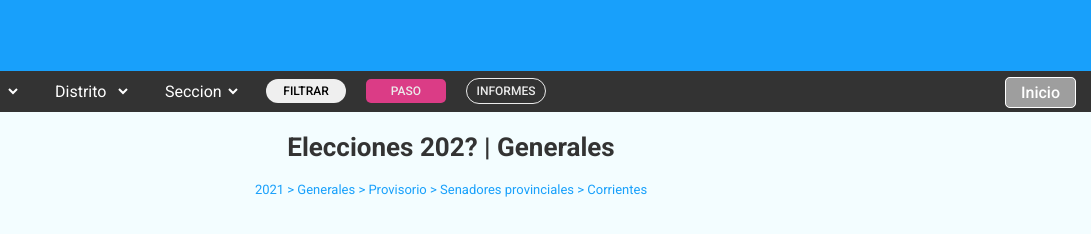
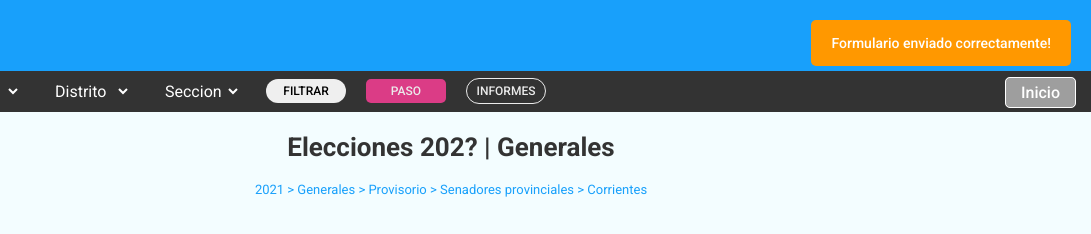
Before and after one commit to Nachobastianelli/FinalLab, a website: page hmtl/generales.html in a window 1280 px wide. Both pictures are taken after a click on the button "FILTRAR". Shown: the top 234 px of the page, 189-1280 px from the left. Drawn offline with Linux system fonts and the light colour scheme.

Commit message:
Carga de componente para mostrar alertas temporales

```diff
--- a/css/common.css
+++ b/css/common.css
@@ -242,3 +242,68 @@ footer {
 .container-secundario-der-card3 {
   background-color: var(--morado);
 }
+
+.alert-container {
+  position: fixed;
+  top: 20px;
+  right: 20px;
+  z-index: 1500;
+  display: flex;
+  flex-direction: column;
+  gap: 10px;
+}
+
+.alert {
+  display: flex;
+  align-items: center;
+  justify-content: space-between;
+  min-width: 250px;
+  max-width: 400px;
+  padding: 15px 20px;
+  border-radius: 5px;
+  font-size: 14px;
+  font-weight: 500;
+  color: white;
+  animation: fadeInOut 4s ease forwards;
+}
+
+.alert.success {
+  background-color: #4caf50;
+}
+
+.alert.error {
+  background-color: #f44336;
+}
+
+.alert.info {
+  background-color: #2196f3;
+}
+
+.alert.warning {
+  background-color: #ff9800;
+}
+
+.alert .close-btn {
+  cursor: pointer;
+  font-size: 16px;
+  margin-left: 15px;
+  background: none;
+  border: none;
+  color: white;
+}
+
+@keyframes fadeInOut {
+  0% {
+    opacity: 0;
+    transform: translateY(-20px);
+  }
+  10%,
+  90% {
+    opacity: 1;
+    transform: translateY(0);
+  }
+  100% {
+    opacity: 0;
+    transform: translateY(-20px);
+  }
+}
--- a/hmtl/generales.html
+++ b/hmtl/generales.html
@@ -9,6 +9,7 @@
     <link rel="stylesheet" href="../css/pages/generales-paso.css" />
   </head>
   <body>
+    <div class="alert-container" id="alert-container"></div>
     <header>
       <div class="header">
         <div class="container-logo">
@@ -294,5 +295,16 @@
         </div>
       </div>
     </footer>
+
+    <!-- Prueba del componente showAlert.js -->
+
+    <script type="module" src="../js/showAlert.js"></script>
+    <script type="module">
+      import { showAlert } from "../js/showAlert.js";
+      const button = document.getElementById("btnFiltrar");
+      button.addEventListener("click", () => {
+        showAlert("warning", "Formulario enviado correctamente!");
+      });
+    </script>
   </body>
 </html>
--- /dev/null
+++ b/js/showAlert.js
@@ -0,0 +1,11 @@
+export function showAlert(type, message) {
+  const alertContainer = document.getElementById("alert-container");
+  const alertElement = document.createElement("div");
+  alertElement.classList.add("alert", type);
+  alertElement.textContent = message;
+  alertContainer.appendChild(alertElement);
+
+  setTimeout(() => {
+    alertContainer.removeChild(alertElement);
+  }, 3000);
+}
```
Also changed, not shown: hmtl/paso.html (+2 -0 lines).
